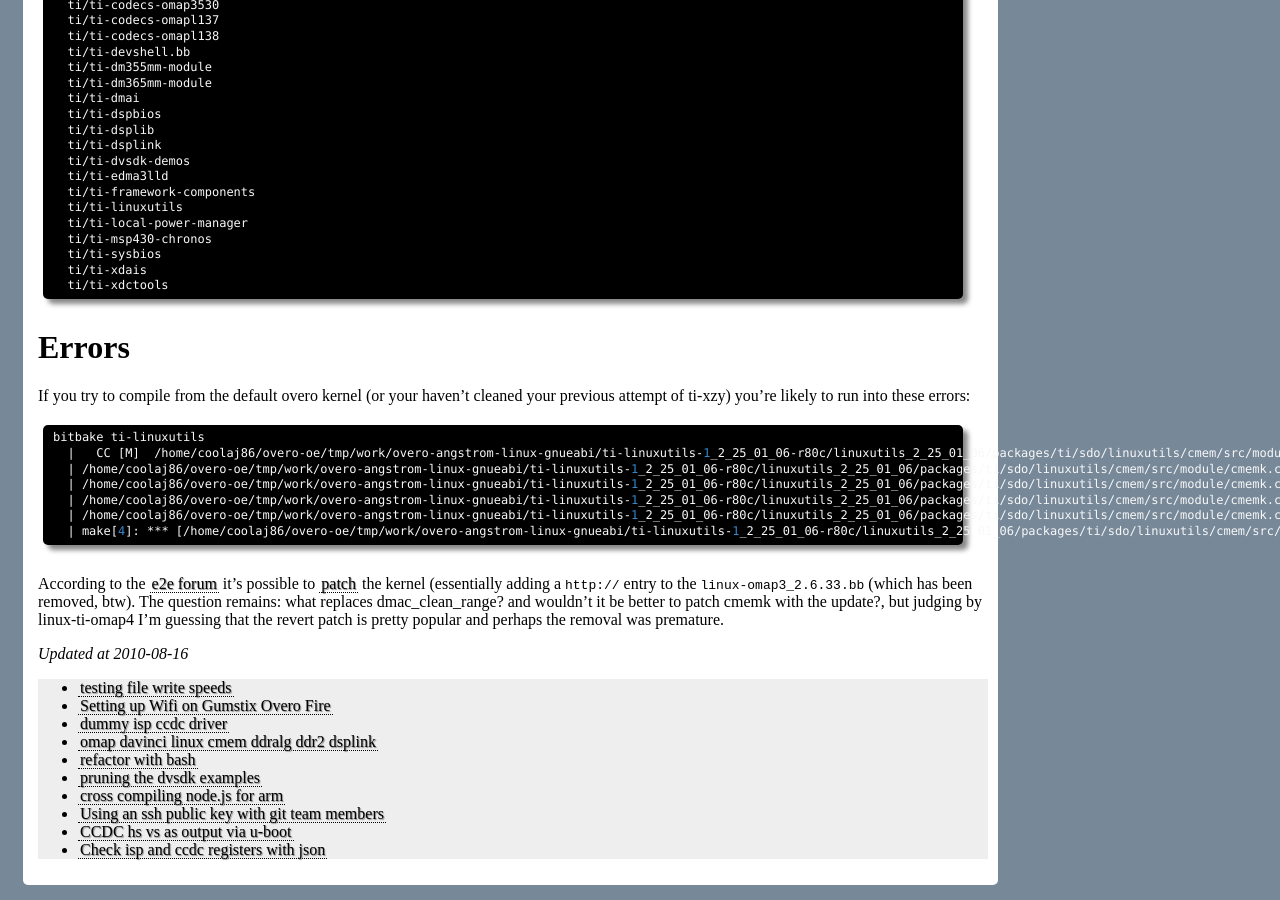
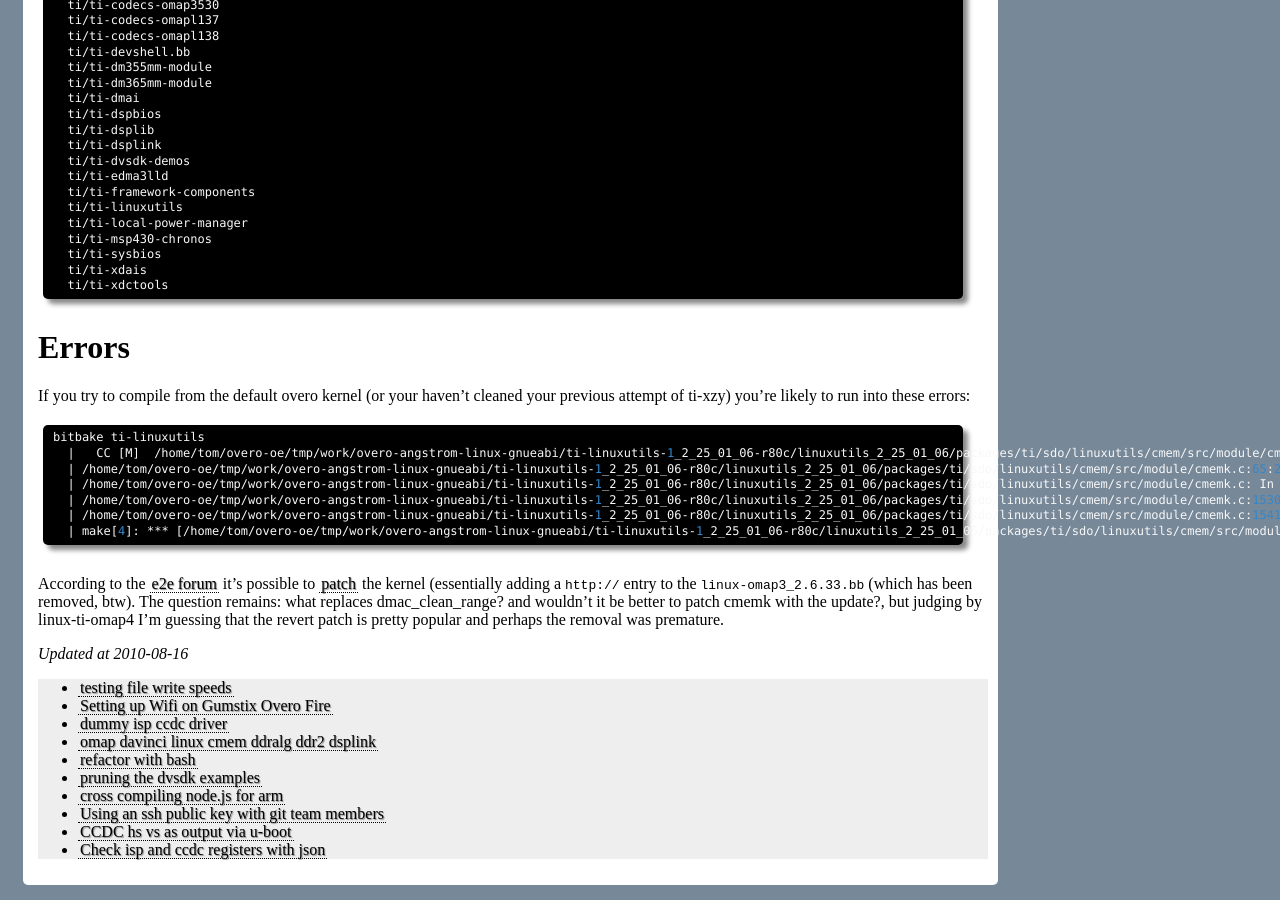
Before and after one commit to fastr/fastr.github.com, a Jekyll site: the page built from _posts/2010-08-12-omap-dvsdk-on-openembedded.md, in a window 1280 px wide and 900 px high, scrolled down 9367 px. Built offline with Jekyll 4.4.1, drawn with Linux system fonts in a browser that asks for light colours; Markdown is read by kramdown in place of the engine named in the settings.

```diff
--- a/_posts/2010-08-12-omap-dvsdk-on-openembedded.md
+++ b/_posts/2010-08-12-omap-dvsdk-on-openembedded.md
@@ -541,12 +541,12 @@ Errors
 If you try to compile from the default overo kernel (or your haven't cleaned your previous attempt of ti-xzy) you're likely to run into these errors:
 
     bitbake ti-linuxutils
-      |   CC [M]  /home/coolaj86/overo-oe/tmp/work/overo-angstrom-linux-gnueabi/ti-linuxutils-1_2_25_01_06-r80c/linuxutils_2_25_01_06/packages/ti/sdo/linuxutils/cmem/src/module/cmemk.o
-      | /home/coolaj86/overo-oe/tmp/work/overo-angstrom-linux-gnueabi/ti-linuxutils-1_2_25_01_06-r80c/linuxutils_2_25_01_06/packages/ti/sdo/linuxutils/cmem/src/module/cmemk.c:65:2: warning: #warning *** not a warning *** Note: LINUX_VERSION_CODE >= 2.6.26
-      | /home/coolaj86/overo-oe/tmp/work/overo-angstrom-linux-gnueabi/ti-linuxutils-1_2_25_01_06-r80c/linuxutils_2_25_01_06/packages/ti/sdo/linuxutils/cmem/src/module/cmemk.c: In function 'ioctl':
-      | /home/coolaj86/overo-oe/tmp/work/overo-angstrom-linux-gnueabi/ti-linuxutils-1_2_25_01_06-r80c/linuxutils_2_25_01_06/packages/ti/sdo/linuxutils/cmem/src/module/cmemk.c:1530: error: implicit declaration of function 'dmac_clean_range'
-      | /home/coolaj86/overo-oe/tmp/work/overo-angstrom-linux-gnueabi/ti-linuxutils-1_2_25_01_06-r80c/linuxutils_2_25_01_06/packages/ti/sdo/linuxutils/cmem/src/module/cmemk.c:1541: error: implicit declaration of function 'dmac_inv_range'
-      | make[4]: *** [/home/coolaj86/overo-oe/tmp/work/overo-angstrom-linux-gnueabi/ti-linuxutils-1_2_25_01_06-r80c/linuxutils_2_25_01_06/packages/ti/sdo/linuxutils/cmem/src/module/cmemk.o] Error 1
+      |   CC [M]  /home/tom/overo-oe/tmp/work/overo-angstrom-linux-gnueabi/ti-linuxutils-1_2_25_01_06-r80c/linuxutils_2_25_01_06/packages/ti/sdo/linuxutils/cmem/src/module/cmemk.o
+      | /home/tom/overo-oe/tmp/work/overo-angstrom-linux-gnueabi/ti-linuxutils-1_2_25_01_06-r80c/linuxutils_2_25_01_06/packages/ti/sdo/linuxutils/cmem/src/module/cmemk.c:65:2: warning: #warning *** not a warning *** Note: LINUX_VERSION_CODE >= 2.6.26
+      | /home/tom/overo-oe/tmp/work/overo-angstrom-linux-gnueabi/ti-linuxutils-1_2_25_01_06-r80c/linuxutils_2_25_01_06/packages/ti/sdo/linuxutils/cmem/src/module/cmemk.c: In function 'ioctl':
+      | /home/tom/overo-oe/tmp/work/overo-angstrom-linux-gnueabi/ti-linuxutils-1_2_25_01_06-r80c/linuxutils_2_25_01_06/packages/ti/sdo/linuxutils/cmem/src/module/cmemk.c:1530: error: implicit declaration of function 'dmac_clean_range'
+      | /home/tom/overo-oe/tmp/work/overo-angstrom-linux-gnueabi/ti-linuxutils-1_2_25_01_06-r80c/linuxutils_2_25_01_06/packages/ti/sdo/linuxutils/cmem/src/module/cmemk.c:1541: error: implicit declaration of function 'dmac_inv_range'
+      | make[4]: *** [/home/tom/overo-oe/tmp/work/overo-angstrom-linux-gnueabi/ti-linuxutils-1_2_25_01_06-r80c/linuxutils_2_25_01_06/packages/ti/sdo/linuxutils/cmem/src/module/cmemk.o] Error 1
 
 
 According to the [e2e forum](http://e2e.ti.com/support/dsp/omap_applications_processors/f/447/p/46875/165433.aspx) it's possible to [patch](http://git.igep.es/?p=pub/scm/linux-omap-2.6.git;a=commit;h=ccbcd5d0a831a406dc01ba85f014fb8443ee79b5) the kernel (essentially adding a `http://` entry to the `linux-omap3_2.6.33.bb` (which has been removed, btw).
```
Also changed, not shown: _posts/2010-07-29-Set-up-a-private-git-server-on-ubuntu.md (+1 -1 lines), _posts/2010-07-30-Format-MicroSDHC-for-Gumstix-Overo.md (+1 -1 lines), _posts/2010-09-01-testing-file-write-speeds.md (+9 -1 lines).
